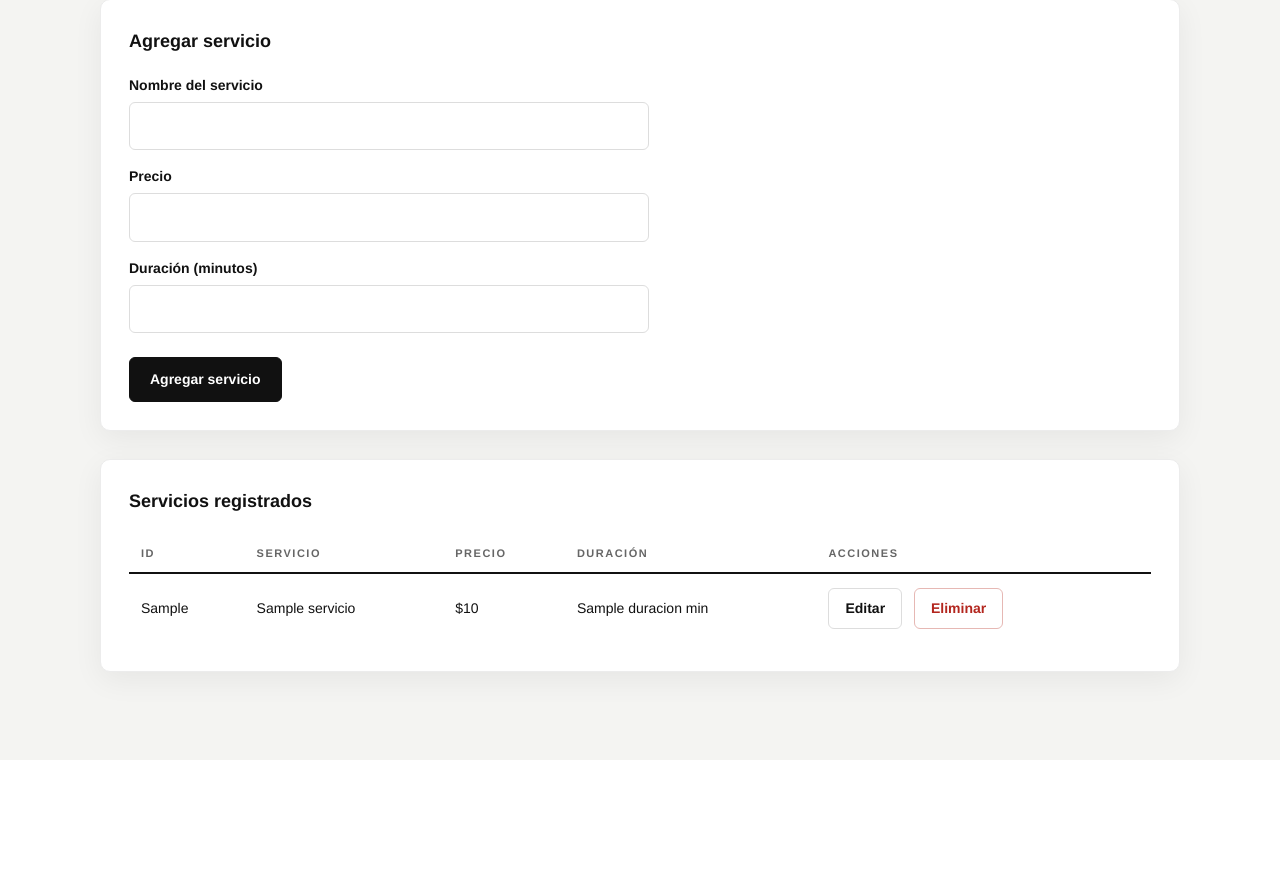
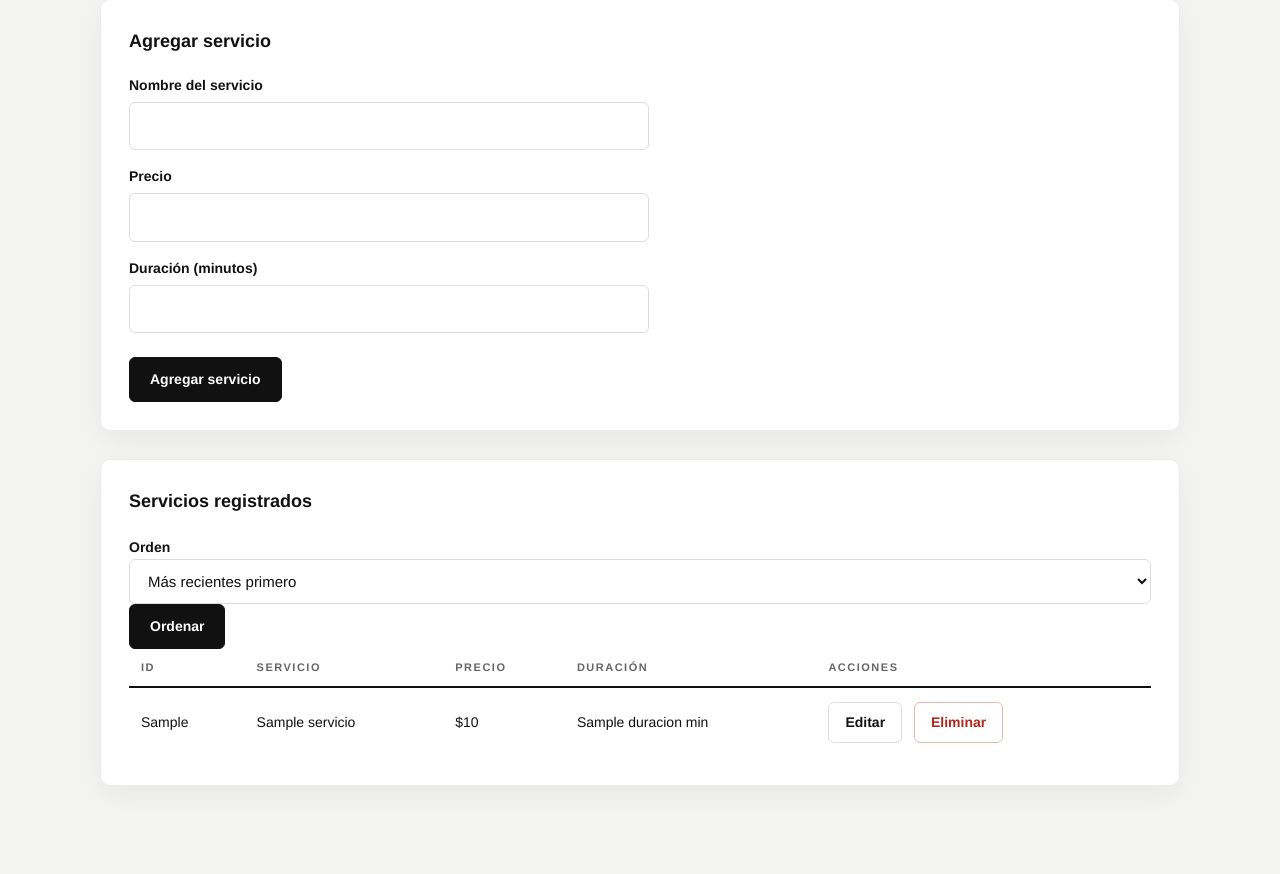
Before and after one commit to mailo56/UkiddBarber, a Flask app: page /servicios in a window 1280 px wide. Shown: the part 218-1092 px from the top of the page. Before the commit the page ends 978 px from the top, so only its background shows below. Run offline with Flask 3, Linux system fonts and the light colour scheme; the visitor is signed in with stand-in values (Sample User, id 1); a database or web service that is not in the repository returns one stand-in record (values such as "Sample title"); some libraries are stand-ins or nearby versions.

Commit message:
Ordenar servicios por precio

```diff
--- a/app.py
+++ b/app.py
@@ -475,14 +475,19 @@ def eliminar_cliente(id_cliente):
 
 @app.route("/servicios")
 def servicios():
+    filtro = request.args.get("orden", "")
     with conexion_bd() as conexion:
         servicios = conexion.execute(
             "SELECT * FROM servicio ORDER BY id_servicio DESC"
         ).fetchall()
 
+    if filtro in ("asc", "desc"):
+        servicios = sorted(servicios, key=lambda fila: fila["precio"], reverse=filtro == "desc")
+
     return render_template(
         "servicios.html",
-        servicios=servicios
+        servicios=servicios,
+        filtro=filtro
     )
 
 
--- a/templates/servicios.html
+++ b/templates/servicios.html
@@ -88,6 +88,19 @@
         <section class="lista">
 
             <h3>Servicios registrados</h3>
+
+            <form method="get" action="{{ url_for('servicios') }}">
+                <label for="consulta">Orden</label>
+                <select id="consulta" name="orden">
+                    <option value="">Más recientes primero</option>
+                    <option value="asc"{% if filtro == "asc" %} selected{% endif %}>Menor a mayor precio</option>
+                    <option value="desc"{% if filtro == "desc" %} selected{% endif %}>Mayor a menor precio</option>
+                </select>
+                <button type="submit">Ordenar</button>
+                {% if filtro %}
+                    <a href="{{ url_for('servicios') }}">Restablecer</a>
+                {% endif %}
+            </form>
 
             {% if servicios %}
 
```
